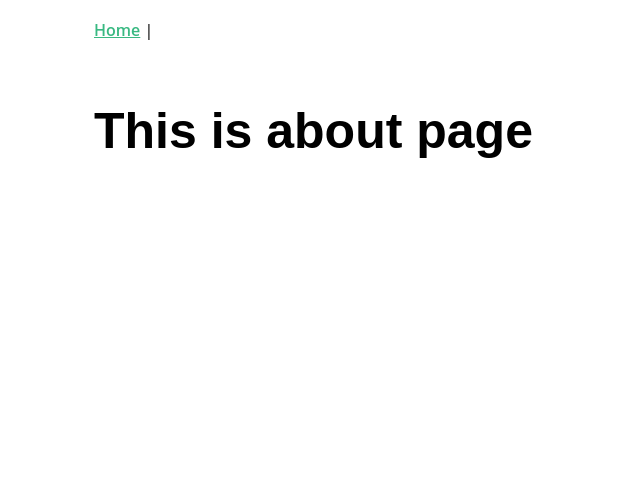
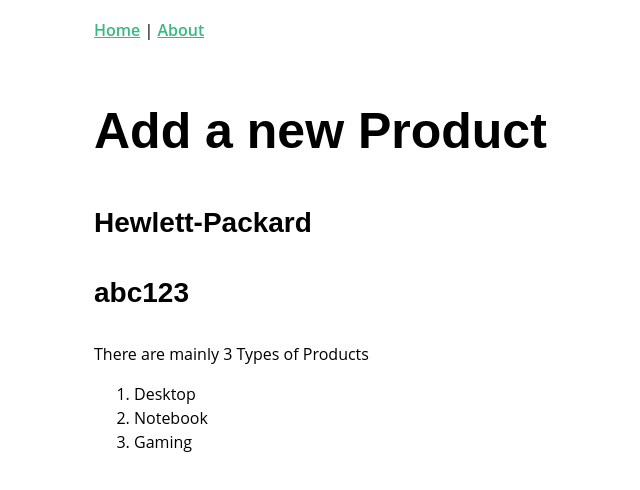
Before and after one commit to seltan-ursource/Vue, a Vue app: page /about in a window 1280 px wide. Shown: the top 490 px of the page, without its empty margins (316-956 px from the left). Built offline with nearby package versions, Linux system fonts and the light colour scheme.

Commit message:
WIP Learning

```diff
--- a/src/components/NavBar.vue
+++ b/src/components/NavBar.vue
@@ -2,7 +2,7 @@
     <div id="nav" class="nav">
         <nav>
             <router-link to="/">Home</router-link> |
-<!--            <router-link to="/about">About</router-link> -->
+            <router-link to="/about">About</router-link>
         </nav>
     </div>
 </template>
--- a/src/store/index.js
+++ b/src/store/index.js
@@ -4,8 +4,22 @@
 Vue.use(Vuex);
 
 export default new Vuex.Store({
-  state: {},
+  state: {
+    product: { id: 'abc123', name: 'Hewlett-Packard' },
+    categories: ['Desktop', 'Notebook', 'Gaming']
+  },
   mutations: {},
   actions: {},
-  modules: {}
+  modules: {},
+  getters:{
+    categoryLeagth : state => {
+      return state.categories.length
+    },
+    doneTodos : state => {
+      return state.todos.filter(todo => todo.done)
+    },
+    activeTodosCount: (state) => {
+      return state.todos.filter(todo => !todo.done).length
+    }
+  }
 });
--- a/src/views/About.vue
+++ b/src/views/About.vue
@@ -1,5 +1,26 @@
 <template>
-  <div class="about">
-    <h1>This is about page</h1>
+  <div>
+    <h1>Add a new Product</h1>
+    <h3>{{product.name}}</h3>
+    <h3>{{product.id}}</h3>
+    <p>There are mainly {{cateroyLength}} Types of Products</p>
+    <ol>
+      <li v-for="category in categories" :key="category">{{category}}</li>
+    </ol>
   </div>
 </template>
+
+<script>
+import { mapState } from "vuex";
+export default {
+  computed: mapState({
+    cateroyLength() {
+      return this.$store.state.categories.length
+    },
+    ...mapState(["categories", "product"])
+  })
+};
+</script>
+
+<style lang="scss" scoped>
+</style>
```
